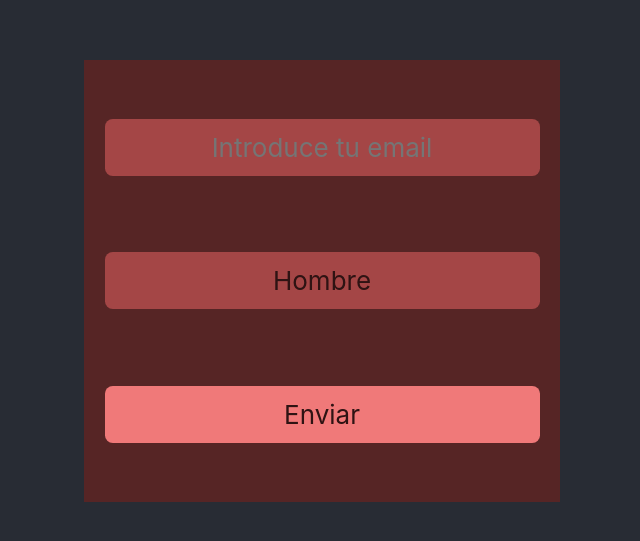
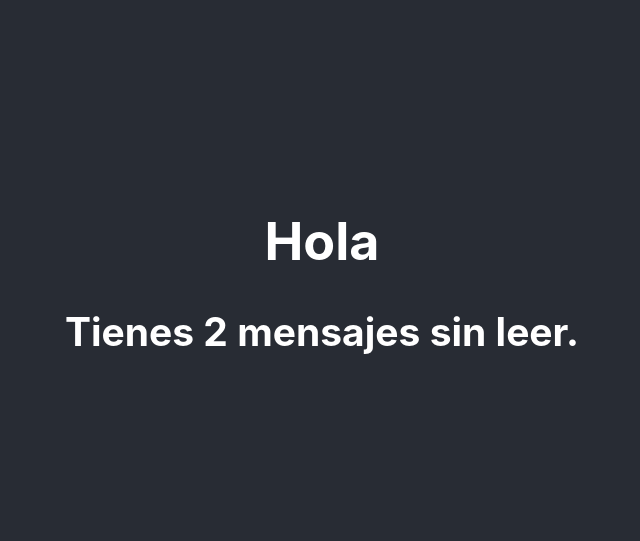
Before and after one commit to jbortweb/miapp, a React (Create React App) app: page / in a window 1280 px wide. Shown: the part 119-660 px from the top of the page, without its empty margins (318-958 px from the left). Built offline with nearby package versions, Linux system fonts and the light colour scheme.

Commit message:
Condicionales

```diff
--- a/src/App.js
+++ b/src/App.js
@@ -3,7 +3,8 @@ import './App.css';
 import React, { useState } from 'react';
 // import Person from './components/person.jsx'; //Importamos componentes
 // import Counter from './components/counter.jsx';
-import UseForms from './components/useForm/useForm';
+//import UseForms from './components/useForm/useForm';
+import UnreadMessages from './components/UnreadMessages/UnreadMessages';
 
                                 //  Complemento funcional con props
 
@@ -104,18 +105,32 @@ function App() {
     </div>
   );*/
 
-
-function App() {
+                      //Formulario
+/* function App() {
 
 return (
 <div className="App">
 <header className="App-header">
   <UseForms/>
 
-
 </header>
 </div>
 );
 }
 
+export default App; */
+
+                  //Condicionales
+
+function App() {    //Atrapamos los parametros de unreadMessages y los pasamos por props
+
+  return (
+    <div className="App">
+      <header className="App-header">
+      <UnreadMessages unreadMessages = {['Este es el primer mensaje','Este es el segundo mensaje']}/>
+      </header>
+    </div>
+  );
+}
+
 export default App;
--- /dev/null
+++ b/src/components/UnreadMessages/UnreadMessages.jsx
@@ -0,0 +1,16 @@
+import React from "react";
+
+const UnreadMessages = props => {
+    const unreadMessages = props.unreadMessages;  // Con el array que recibimos hacemos una condicional.
+
+    return (
+        <div>
+            <h1>Hola</h1>
+            {unreadMessages.length > 0 && (
+                <h2>Tienes {unreadMessages.length} mensajes sin leer.</h2>
+            )}
+        </div>
+    )
+}
+
+export default UnreadMessages;
```
